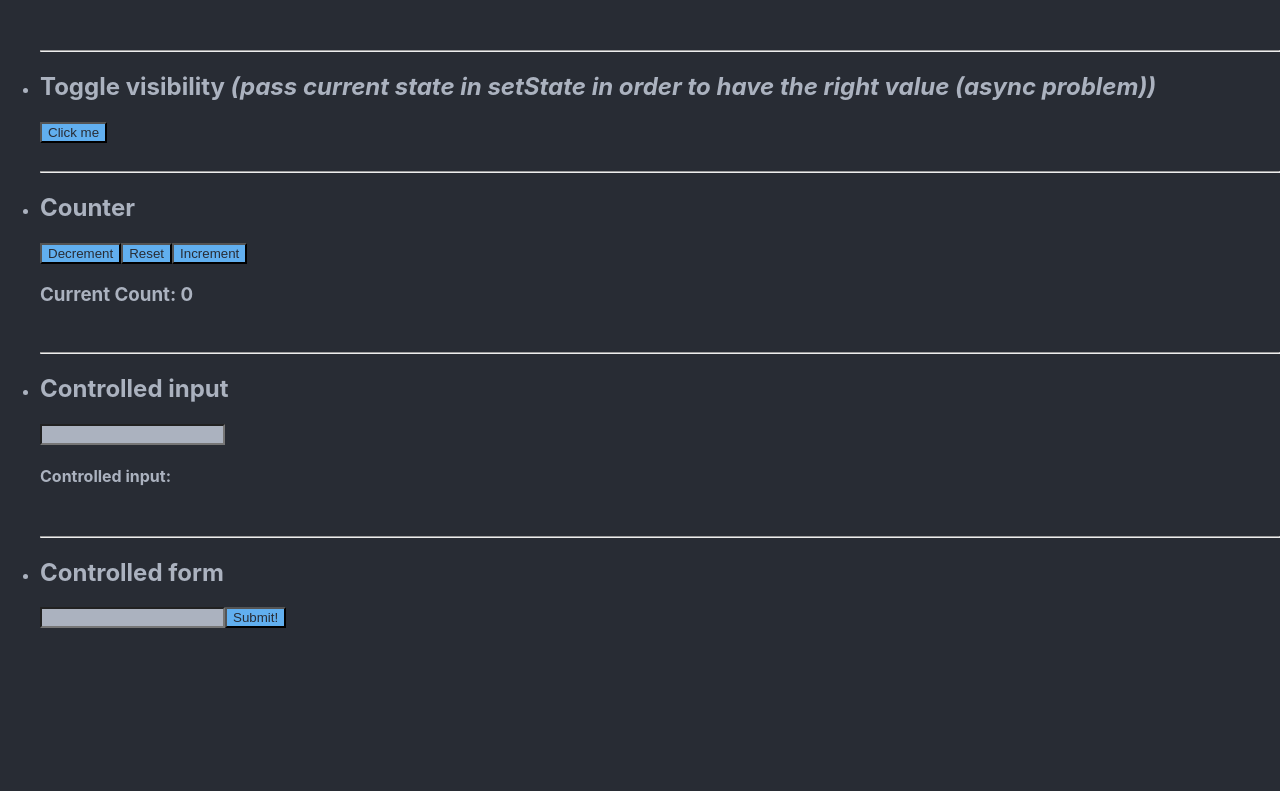
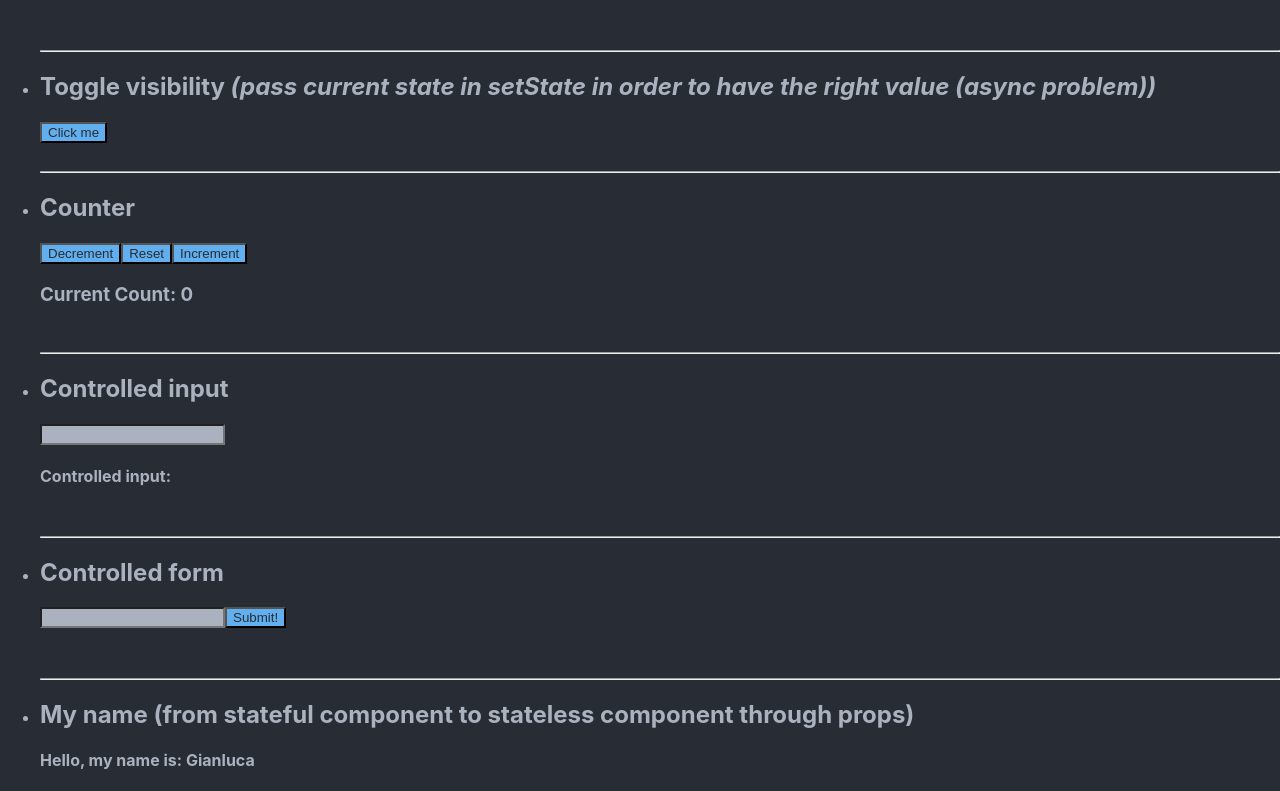
Before and after one commit to gian412/React-FCC-course, a React (Create React App) app: page / in a window 1280 px wide. Shown: the part 1307-2098 px from the top of the page. Before the commit the page ends 1957 px from the top, so only its background shows below. Built offline with nearby package versions, Linux system fonts and the light colour scheme.

Commit message:
Passed data from a stateful component to a sateless through props

```diff
--- a/src/App.js
+++ b/src/App.js
@@ -9,6 +9,7 @@ import Visibility from "./Visibility";
 import Counter from "./Counter";
 import ControlledInput from "./ControlledInput";
 import ControlledForm from "./ControlledForm";
+import MyName from "./MyName";
 
 function App() {
   return (
@@ -86,6 +87,15 @@ function App() {
           <h2>Controlled form</h2>
           <ControlledForm />
         </li>
+        <br />
+        <hr />
+        <li>
+          <h2>
+            My name (from stateful component to stateless component through
+            props)
+          </h2>
+          <MyName />
+        </li>
       </ul>
     </div>
   );
--- /dev/null
+++ b/src/MyName.js
@@ -0,0 +1,33 @@
+import React from "react";
+
+class MyName extends React.Component {
+  constructor(props) {
+    super(props);
+    this.state = {
+      name: "Gianluca",
+    };
+  }
+  render() {
+    return (
+      <div>
+        <Navbar name={this.state.name} />
+      </div>
+    );
+  }
+}
+
+class Navbar extends React.Component {
+  // eslint-disable-next-line
+  constructor(props) {
+    super(props);
+  }
+  render() {
+    return (
+      <div>
+        <h4>Hello, my name is: {this.props.name}</h4>
+      </div>
+    );
+  }
+}
+
+export default MyName;
```
